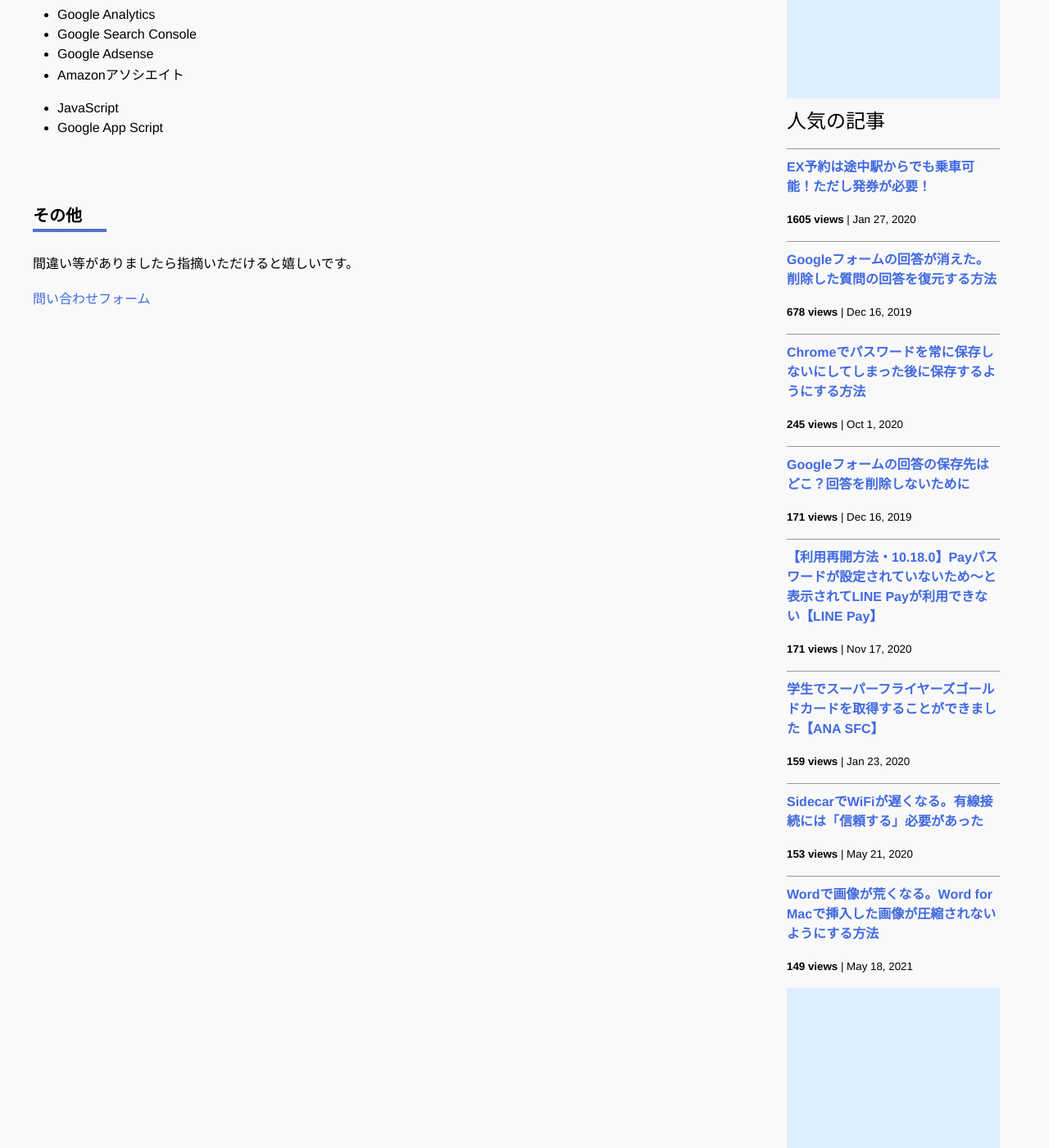
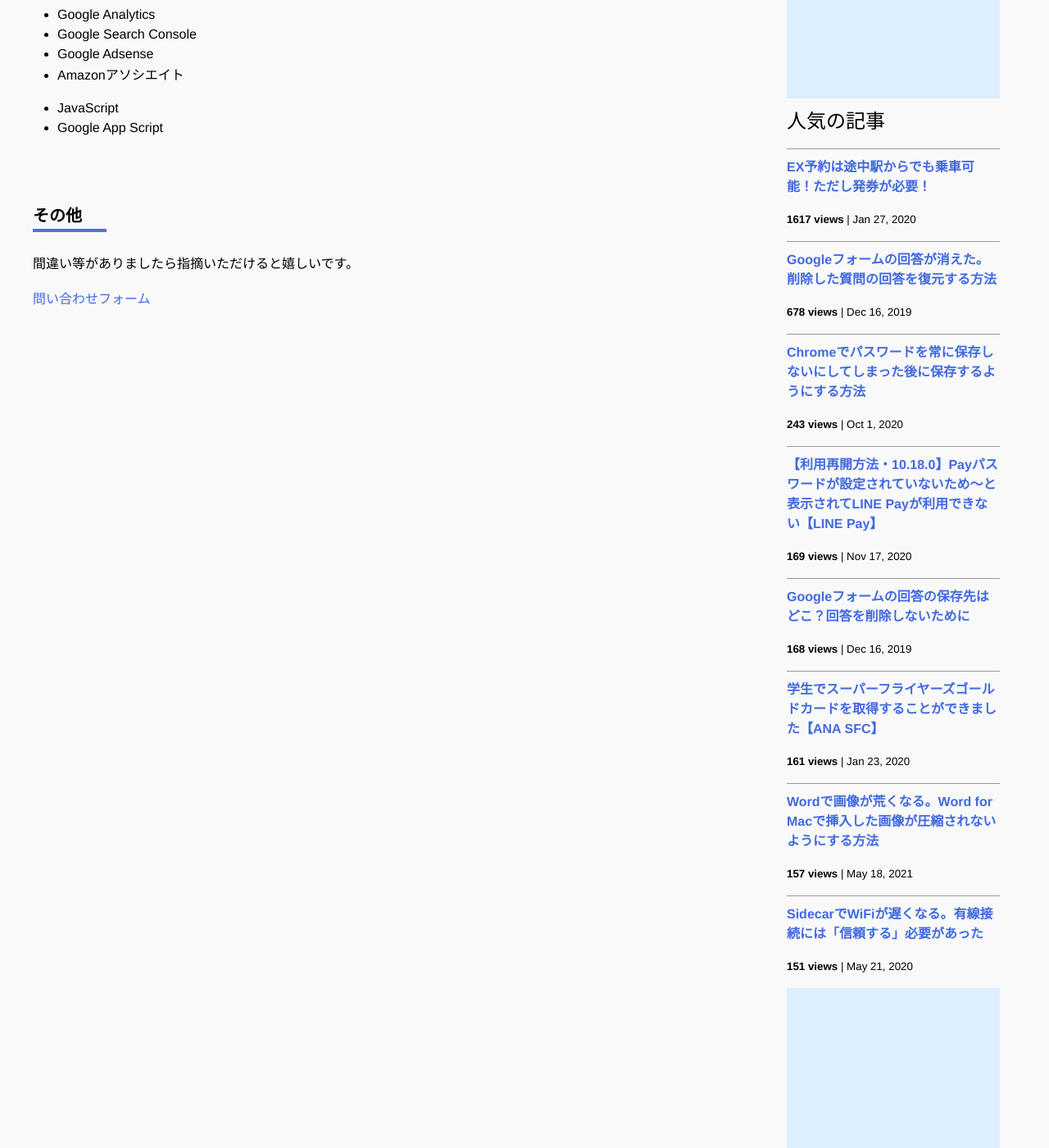
Before and after one commit to iwanaminami/shoyaiwaname, a Jekyll site: the page built from about.markdown, in a window 1280 px wide and 1400 px high, scrolled down 693 px. Shown: the whole window at 82% size. Built offline with Jekyll 4.4.1, drawn with Linux system fonts in a browser that asks for light colours; nearby versions of some CDN libraries; comment, search, counter and statistics services are not loaded.

Commit message:
a new commit message

```diff
--- a/_data/popularposts.yml
+++ b/_data/popularposts.yml
@@ -1,17 +1,17 @@
 side:
-  - view: 1605
+  - view: 1617
     url: /2020/01/27/ex-rideontheway.html
   - view: 678
     url: /2019/12/16/restore-googleform.html
-  - view: 245
+  - view: 243
     url: /2020/10/01/googlepassword.html
-  - view: 171
+  - view: 169
+    url: /2020/11/17/linepay.html
+  - view: 168
     url: /2019/12/16/googleform-answers.html
-  - view: 171
-    url: /2020/11/17/linepay.html
-  - view: 159
+  - view: 161
     url: /2020/01/23/sfcgold.html
-  - view: 153
+  - view: 157
+    url: /2021/05/18/image-compression-word.html
+  - view: 151
     url: /2020/05/21/sidecar-via-cable.html
-  - view: 149
-    url: /2021/05/18/image-compression-word.html
```
